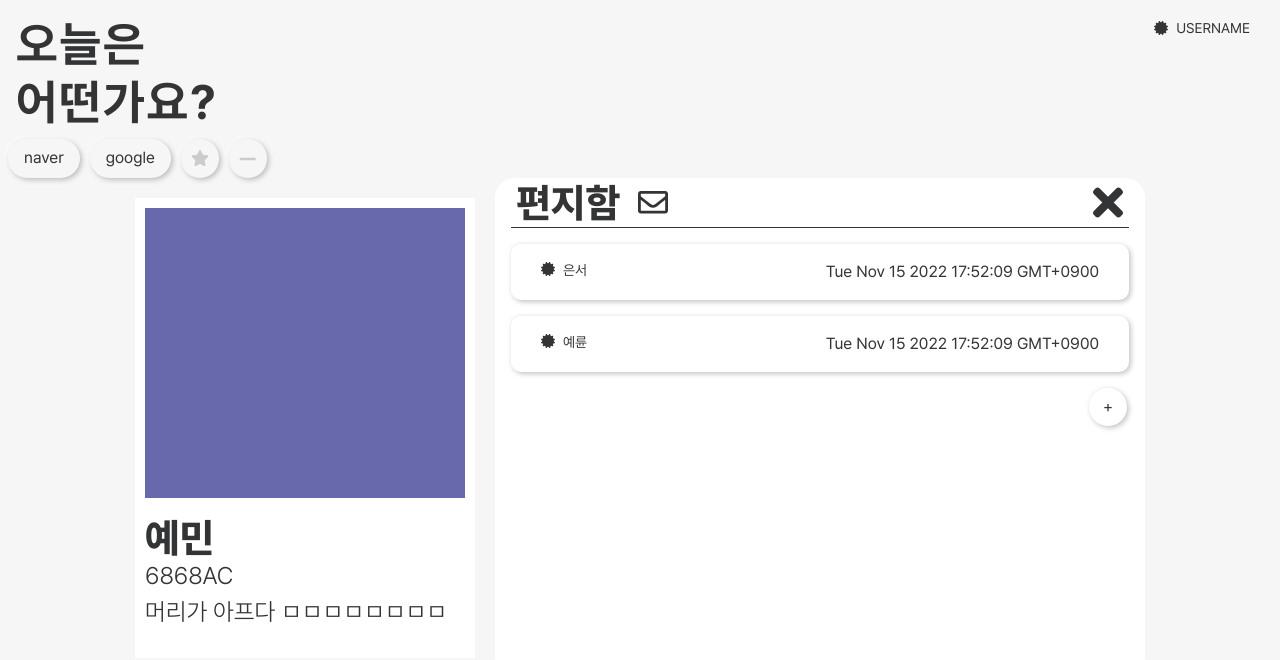
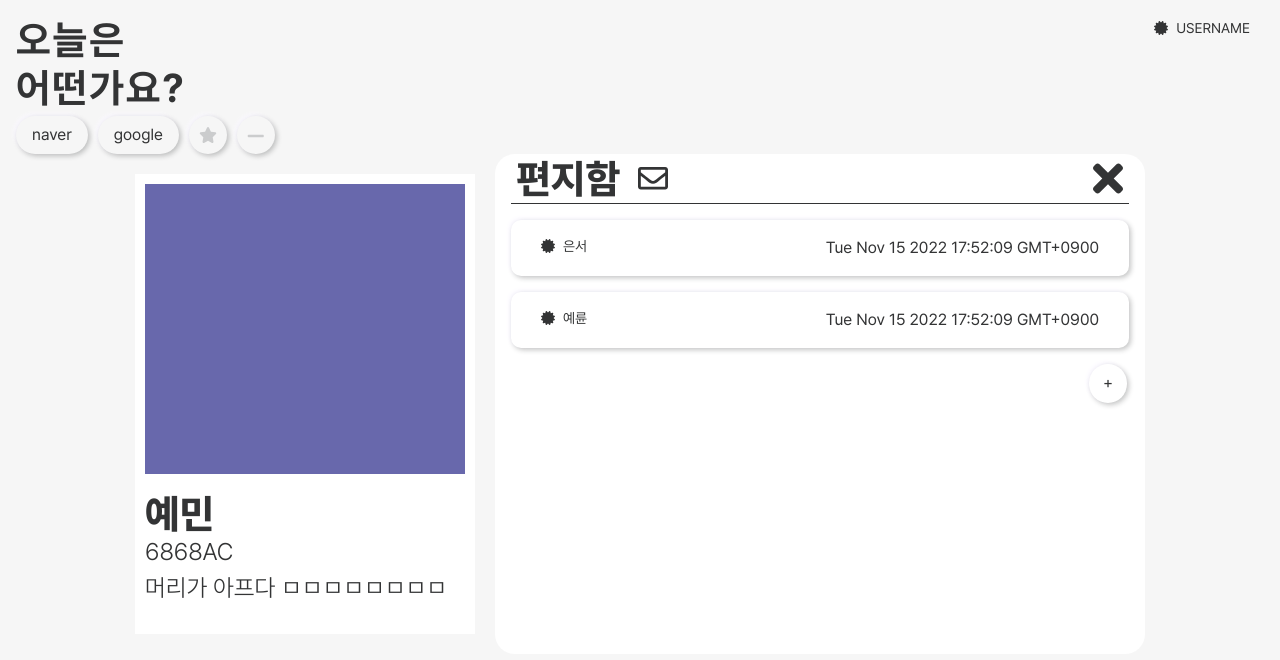
Before and after one commit to codestates-seb/seb40_main_029, a React (Create React App) app in the folder client/: page / in a window 1280 px wide. Shown: the top 660 px of the page. Built offline with nearby package versions, Linux system fonts and the light colour scheme.

Commit message:
feat : header 사이즈조정

```diff
--- a/client/src/components/module/Header.js
+++ b/client/src/components/module/Header.js
@@ -12,14 +12,15 @@ const HeaderWrapper = styled.div`
 const HeaderTitle = styled.h1`
   line-height: 1.2;
   letter-spacing: 2px;
-  font-size: 48px;
+  font-size: 40px;
   margin: 0;
   margin-left: 16px;
 `;
 const BookmarkWrapper = styled.div`
-  margin-top: 8px;
-  margin-left: 8px;
+  margin-top: 4px;
+  margin-left: 16px;
   display: flex;
+  /* display: none; */
 `;
 const GnbLayout = styled.div`
   position: absolute;
```
